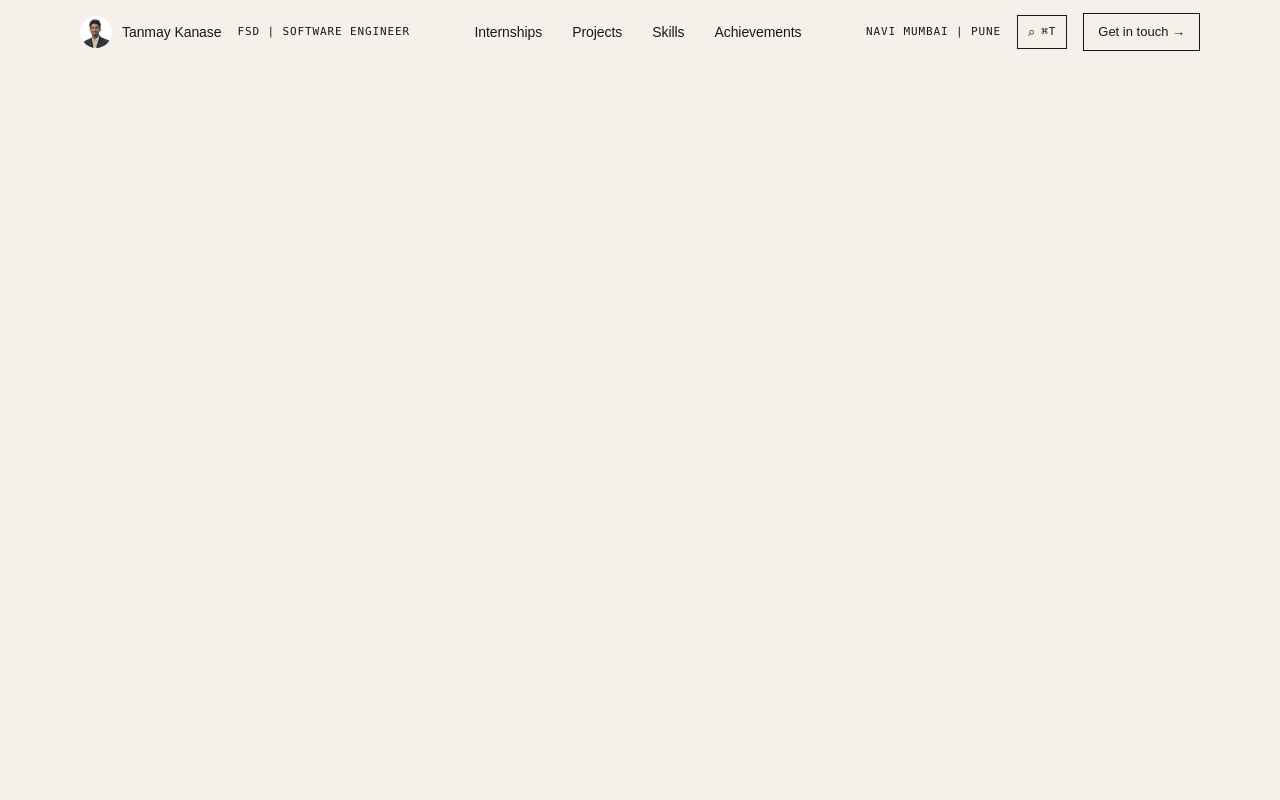
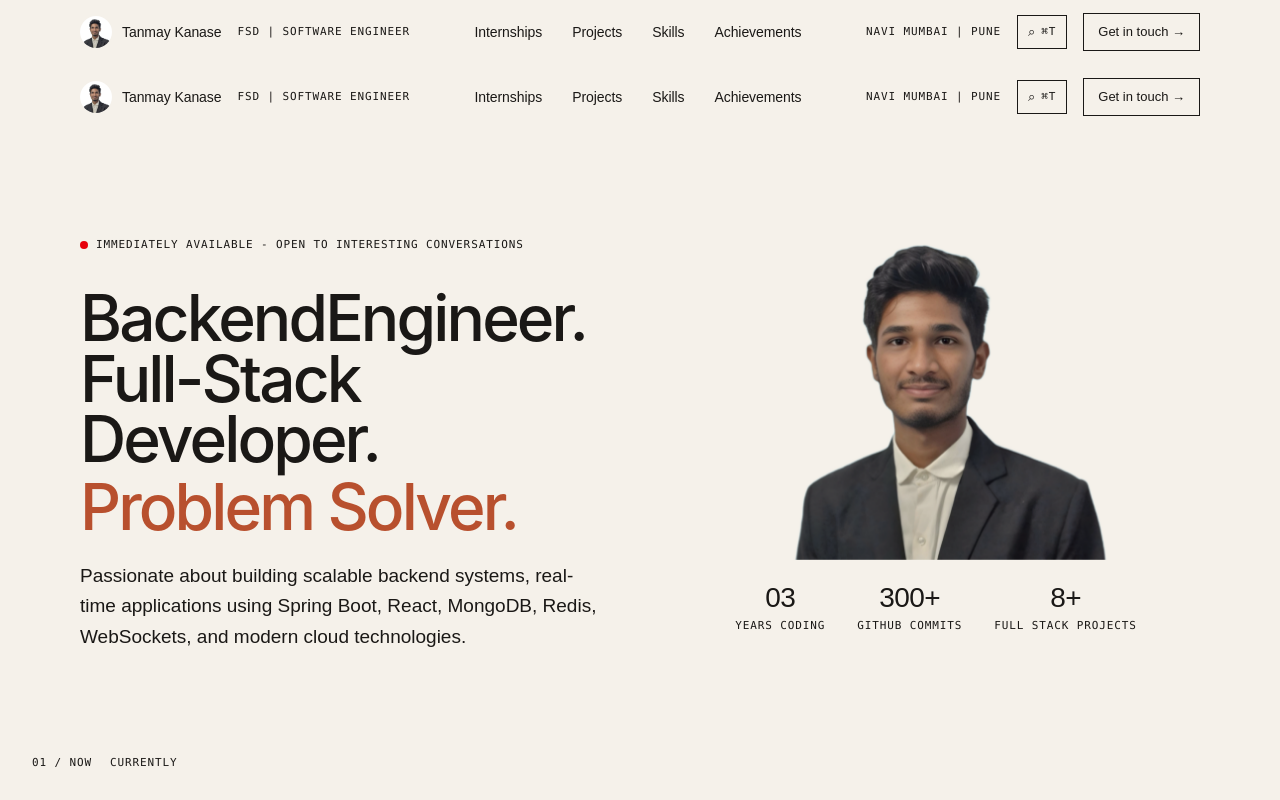
Before and after one commit to Tanmay-kanase/tanmay-portfolio, a React (Vite) app: page / in a window 1280 px wide. Shown: the top 800 px of the page. Built offline with nearby package versions, Linux system fonts and the light colour scheme.

Commit message:
Home route

```diff
--- a/src/App.jsx
+++ b/src/App.jsx
@@ -3,6 +3,7 @@ import "./App.css";
 import Navbar from "./components/Navbar";
 import Internships from "./pages/Internships";
 import Projects from "./pages/Projects";
+import Home from "./pages/Home";
 
 function App() {
   return (
@@ -12,6 +13,7 @@ function App() {
       <Routes>
         <Route path="/internship" element={<Internships />}></Route>
         <Route path="/projects" element={<Projects />} />
+        <Route path="/" element={<Home />} />
       </Routes>
     </>
   );
```
